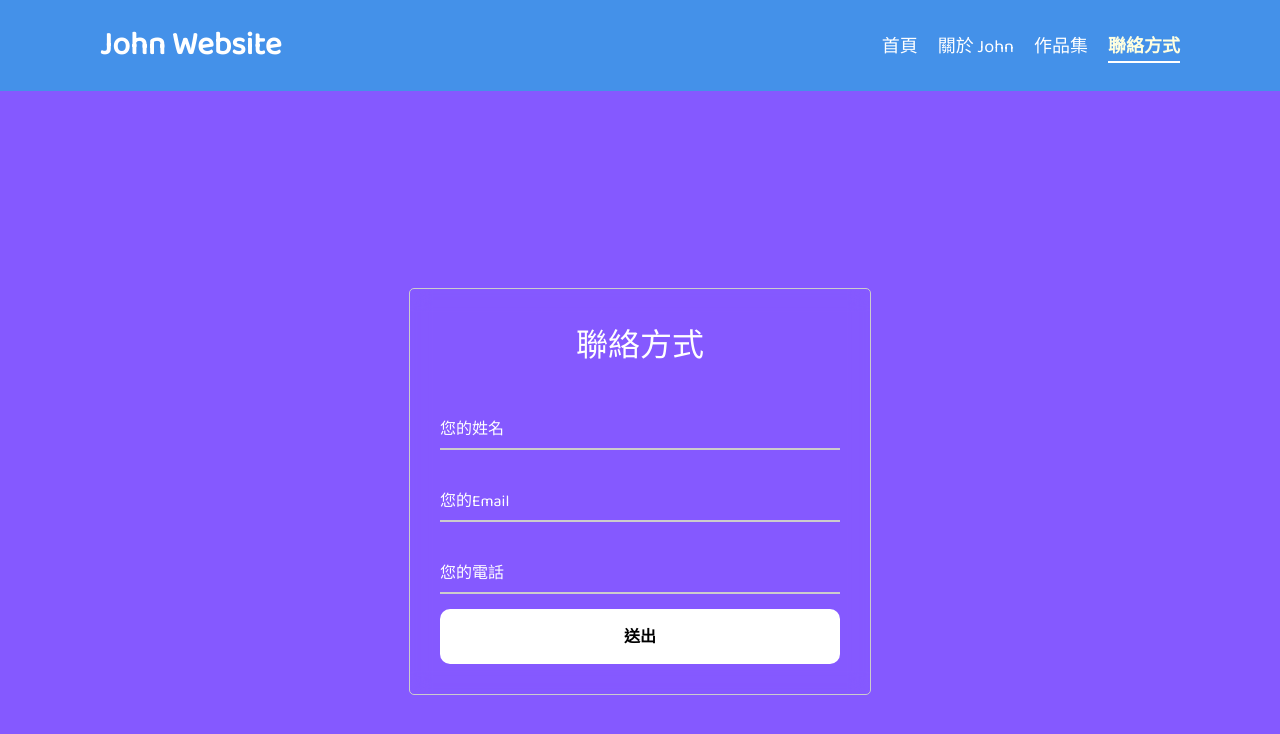
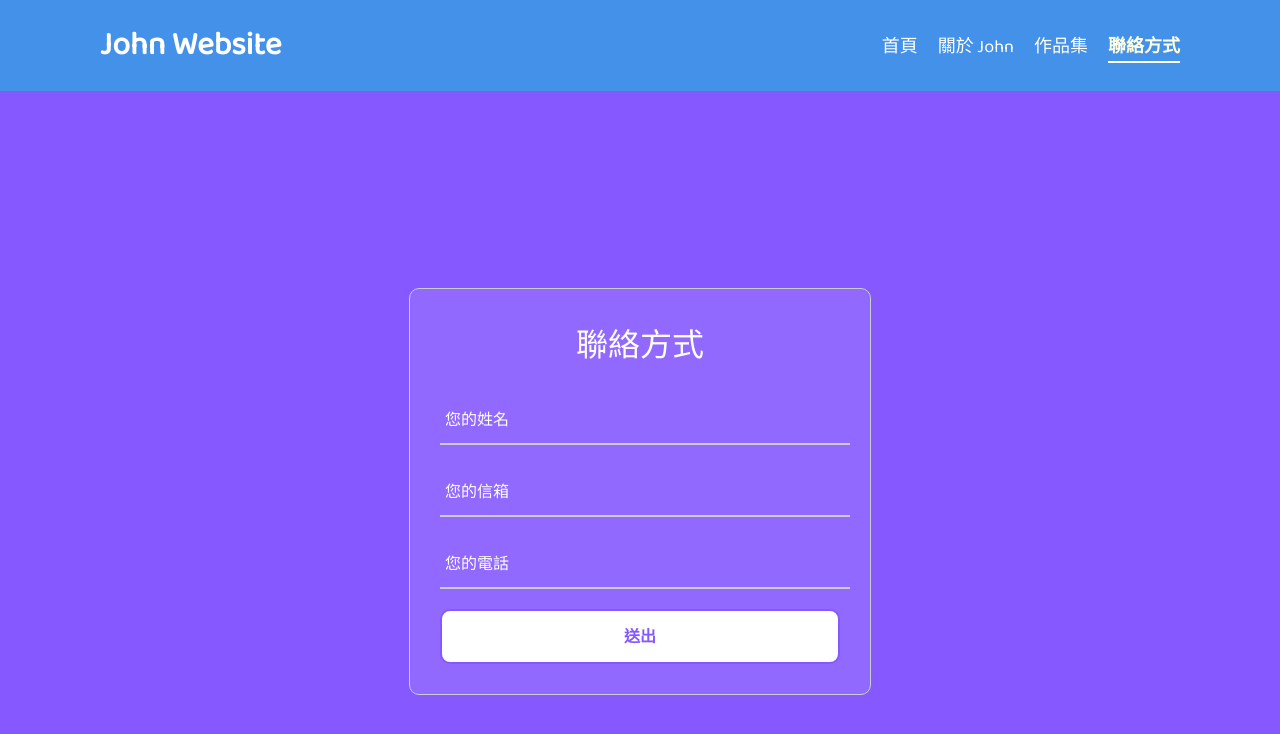
Before and after one commit to JohnMEME0122/JohnPortfolio, a Next.js app: page /contact in a window 1280 px wide. Shown: the top 734 px of the page. Built offline with nearby package versions, Linux system fonts and the light colour scheme.

Commit message:
新增聯絡頁面，更新表單樣式與功能，並重構 CSS 以使用 SCSS 變數

```diff
--- a/src/app/contact/page.tsx
+++ b/src/app/contact/page.tsx
@@ -1,32 +1,69 @@
+"use client";
+
 import '@styles/global/global.css';
 import './styles/contact.css';
 import NavBar from '@components/NavBar/NavBar';
+import { useEffect } from 'react';
 
 export default function Contact() {
+
+  useEffect(() => {
+    const form = document.querySelector("form");
+    form?.addEventListener("submit", (e) => {
+      e.preventDefault();
+      alert("感謝您的聯絡，我們將盡快回覆您！");
+    });
+
+    return () => {
+      form?.removeEventListener("submit", (e) => {
+        e.preventDefault();
+        alert("感謝您的聯絡，我們將盡快回覆您！");
+      });
+    };
+  }, []);
   return (
-    <div>
+    <>
       <NavBar />
-      <div className="background">
-        <div className="login-wrapper">
+      <main className="contact-background">
+        <section className="form-wrapper">
           <form>
             <h2>聯絡方式</h2>
             <div className="input-group">
-              <input type="text" id="name" name="name" required />
+              <input
+                type="text"
+                id="name"
+                name="name"
+                placeholder="John Doe"
+                required />
               <label htmlFor="name">您的姓名</label>
             </div>
             <div className="input-group">
-              <input type="email" id="email" name="email" placeholder="a123456@gmail.com" required />
-              <label htmlFor="email">您的Email</label>
+              <input
+                type="email"
+                id="email"
+                name="email"
+                placeholder="a123456@gmail.com"
+                required
+              />
+              <label htmlFor="email">您的信箱</label>
             </div>
             <div className="input-group">
-              <input type="text" id="phone" name="phone" placeholder="0912345678" required />
+              <input
+                type="text"
+                id="phone"
+                name="phone"
+                placeholder="0912345678"
+                pattern="09\d{8}"
+                title="請輸入有效的台灣手機號碼，如 0912345678"
+                required
+              />
               <label htmlFor="phone">您的電話</label>
             </div>
             <button type="submit">送出</button>
           </form>
-        </div>
-      </div>
+        </section>
+      </main>
+    </>
 
-    </div>
   );
 }
--- a/src/app/contact/styles/contact.css
+++ b/src/app/contact/styles/contact.css
@@ -1,84 +1,91 @@
-@charset "UTF-8";
-.background {
+.contact-background {
   background-color: #8559ff;
   min-height: 100vh;
-  max-width: 100%;
   display: flex;
+  justify-content: center;
   align-items: center;
-  justify-content: center;
 }
-.background .login-wrapper {
-  width: 400px;
+.contact-background .form-wrapper {
+  width: 100%;
+  max-width: 400px;
   padding: 30px;
+  border: 1px solid #ccc;
+  border-radius: 10px;
+  background: rgba(255, 255, 255, 0.1);
+  -webkit-backdrop-filter: blur(10px);
+          backdrop-filter: blur(10px);
   text-align: center;
-  border: 1px solid #ccc;
-  border-radius: 5px;
-  backdrop-filter: blur(10px);
-  -webkit-backdrop-filter: blur(8px);
 }
-.background .login-wrapper form {
+.contact-background .form-wrapper form {
   display: flex;
   flex-direction: column;
 }
-.background .login-wrapper form h2 {
+.contact-background .form-wrapper form h2 {
   font-size: 2rem;
-  color: white;
+  color: #fff;
   margin-bottom: 20px;
 }
-.background .login-wrapper form .input-group {
+.contact-background .form-wrapper form .input-group {
   position: relative;
-  margin: 15px 0;
-  border-bottom: 2px solid #ccc;
+  margin-bottom: 20px;
 }
-.background .login-wrapper form .input-group input {
+.contact-background .form-wrapper form .input-group input {
   width: 100%;
   height: 40px;
   background: transparent;
   border: none;
-  outline: none;
+  border-bottom: 2px solid #ccc;
   color: #fff;
   font-size: 1rem;
+  padding: 5px;
 }
-.background .login-wrapper form .input-group input::-moz-placeholder {
-  color: transparent; /* 初始狀態下不顯示 */
+.contact-background .form-wrapper form .input-group input:focus {
+  border-color: #fff;
 }
-.background .login-wrapper form .input-group input::placeholder {
-  color: transparent; /* 初始狀態下不顯示 */
+.contact-background .form-wrapper form .input-group input::-moz-placeholder {
+  color: transparent;
 }
-.background .login-wrapper form .input-group input:focus::-moz-placeholder {
-  color: #000; /* 聚焦時的顏色 */
+.contact-background .form-wrapper form .input-group input::placeholder {
+  color: transparent;
 }
-.background .login-wrapper form .input-group input:focus::placeholder {
-  color: #000; /* 聚焦時的顏色 */
+.contact-background .form-wrapper form .input-group input:focus::-moz-placeholder {
+  color: #fff;
 }
-.background .login-wrapper form .input-group input:focus ~ label, .background .login-wrapper form .input-group input:valid ~ label {
-  transform: translateY(-150%);
+.contact-background .form-wrapper form .input-group input:focus::placeholder {
+  color: #fff;
+}
+.contact-background .form-wrapper form .input-group input:not(:-moz-placeholder-shown) ~ label {
+  top: -10px;
   font-size: 0.8rem;
-  top: 10px;
+  color: #fff;
 }
-.background .login-wrapper form .input-group label {
+.contact-background .form-wrapper form .input-group input:focus ~ label, .contact-background .form-wrapper form .input-group input:not(:placeholder-shown) ~ label {
+  top: -10px;
+  font-size: 0.8rem;
+  color: #fff;
+}
+.contact-background .form-wrapper form .input-group label {
   position: absolute;
   top: 50%;
-  left: 0;
+  left: 5px;
   transform: translateY(-50%);
+  font-size: 1rem;
   color: #fff;
-  font-size: 1rem;
-  pointer-events: none;
   transition: 0.3s ease;
 }
-.background .login-wrapper form button {
+.contact-background .form-wrapper form button {
   background-color: #fff;
-  color: #000;
+  color: #8559ff;
   font-size: 1rem;
-  font-weight: 600;
+  font-weight: bold;
   padding: 12px 20px;
+  border: 2px solid #8559ff;
   border-radius: 10px;
-  border: 2px solid transparent;
   cursor: pointer;
-  transition: 0.3s ease;
+  transition: all 0.3s ease;
 }
-.background .login-wrapper form button:hover {
-  background: rgba(255, 255, 255, 0.15);
+.contact-background .form-wrapper form button:hover {
+  background-color: transparent;
   color: #fff;
   border-color: #fff;
 }/*# sourceMappingURL=contact.css.map */
--- a/src/app/contact/styles/contact.scss
+++ b/src/app/contact/styles/contact.scss
@@ -1,19 +1,24 @@
-.background {
-  background-color: #8559ff;
+// 定義全域變數
+$primary-color: #8559ff;
+$text-color: #fff;
+$input-border-color: #ccc;
+
+.contact-background {
+  background-color: $primary-color;
   min-height: 100vh;
-  max-width: 100%;
   display: flex;
+  justify-content: center;
   align-items: center;
-  justify-content: center;
 
-  .login-wrapper {
-    width: 400px;
+  .form-wrapper {
+    width: 100%;
+    max-width: 400px;
     padding: 30px;
+    border: 1px solid $input-border-color;
+    border-radius: 10px;
+    background: rgba(255, 255, 255, 0.1);
+    backdrop-filter: blur(10px);
     text-align: center;
-    border: 1px solid #ccc;
-    border-radius: 5px;
-    backdrop-filter: blur(10px);
-    -webkit-backdrop-filter: blur(8px);
 
     form {
       display: flex;
@@ -21,63 +26,65 @@
 
       h2 {
         font-size: 2rem;
-        color: white;
+        color: $text-color;
         margin-bottom: 20px;
       }
 
       .input-group {
         position: relative;
-        margin: 15px 0;
-        border-bottom: 2px solid #ccc;
+        margin-bottom: 20px;
 
         input {
           width: 100%;
           height: 40px;
           background: transparent;
           border: none;
-          outline: none;
-          color: #fff;
+          border-bottom: 2px solid $input-border-color;
+          color: $text-color;
           font-size: 1rem;
+          padding: 5px;
+          &:focus {
+            border-color: $text-color;
+          }
           &::placeholder {
-            color: transparent; /* 初始狀態下不顯示 */
+            color: transparent;
           }
           &:focus::placeholder {
-            color: #000; /* 聚焦時的顏色 */
+            color: $text-color;
           }
           &:focus ~ label,
-          &:valid ~ label {
-            transform: translateY(-150%);
+          &:not(:placeholder-shown) ~ label {
+            top: -10px;
             font-size: 0.8rem;
-            top: 10px;
+            color: $text-color;
           }
         }
 
         label {
           position: absolute;
           top: 50%;
-          left: 0;
+          left: 5px;
           transform: translateY(-50%);
-          color: #fff;
           font-size: 1rem;
-          pointer-events: none;
+          color: $text-color;
           transition: 0.3s ease;
         }
       }
 
       button {
-        background-color: #fff;
-        color: #000;
+        background-color: $text-color;
+        color: $primary-color;
         font-size: 1rem;
-        font-weight: 600;
+        font-weight: bold;
         padding: 12px 20px;
+        border: 2px solid $primary-color;
         border-radius: 10px;
-        border: 2px solid transparent;
         cursor: pointer;
-        transition: 0.3s ease;
+        transition: all 0.3s ease;
         &:hover {
-          background: rgba(255, 255, 255, 0.15);
-          color: #fff;
-          border-color: #fff;
+          background-color: transparent;
+          color: $text-color;
+          border-color: $text-color;
         }
       }
     }
```
Also changed, not shown: 1 other file (tests, documents, lock files or other folders).
